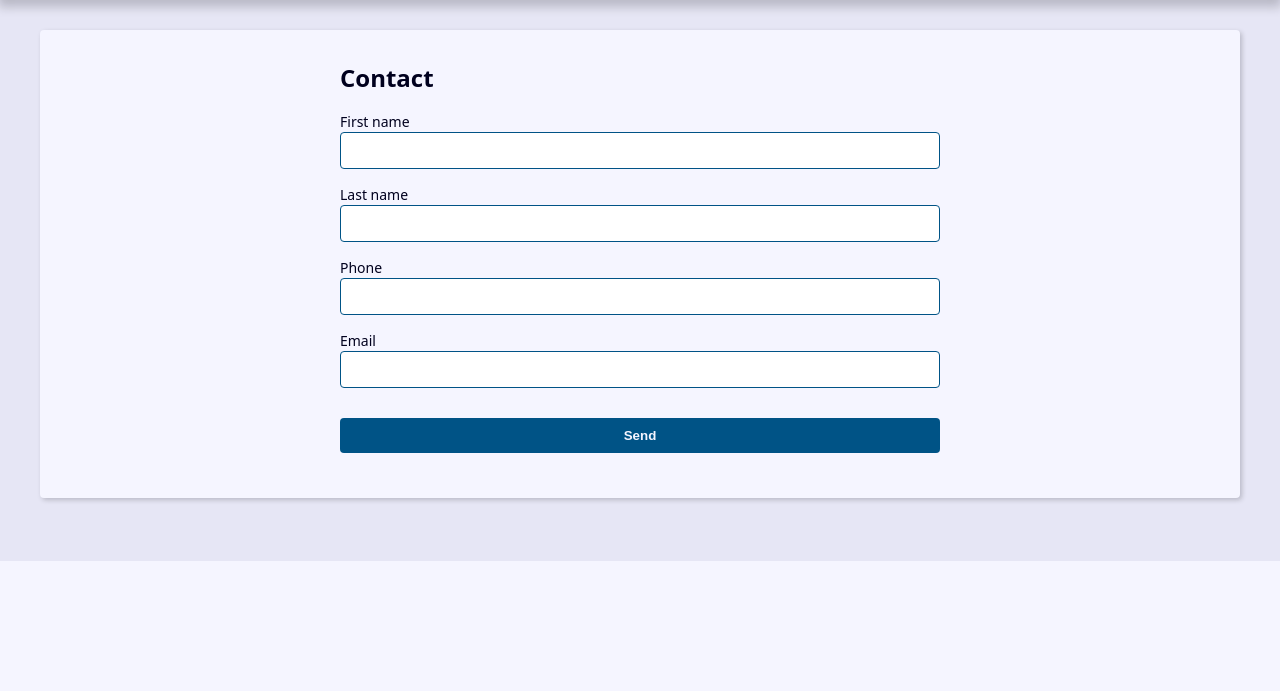
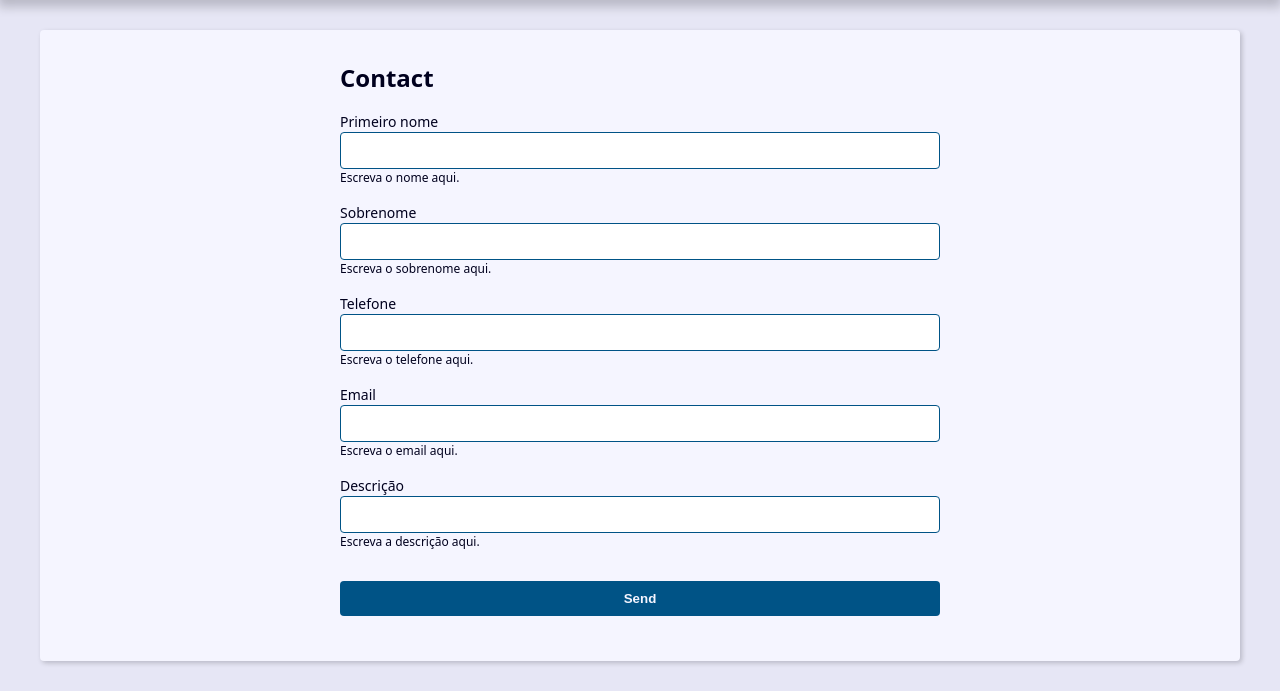
Before and after one commit to luanmoraes123/agenda-django, a Django app: page /contact/create/ in a window 1280 px wide. Shown: the part 239-930 px from the top of the page. Before the commit the page ends 800 px from the top, so only its background shows below. Run offline with Django 5.2, Linux system fonts and the light colour scheme.

Commit message:
melhorando formulario

```diff
--- /dev/null
+++ b/contact/forms.py
@@ -0,0 +1,35 @@
+from .models import Contact
+from django import forms
+
+
+class ContactForm(forms.ModelForm):
+    first_name = forms.CharField(
+        label="Primeiro nome",
+        help_text="Escreva o nome aqui."
+    )
+    last_name = forms.CharField(
+        label="Sobrenome",
+        help_text="Escreva o sobrenome aqui."
+    )
+    phone = forms.CharField(
+        label="Telefone",
+        help_text="Escreva o telefone aqui."
+    )
+    description = forms.CharField(
+        label="Descrição",
+        help_text="Escreva a descrição aqui."
+    )
+    email = forms.CharField(
+        label="Email",
+        help_text="Escreva o email aqui."
+    )
+
+    class Meta:
+        model = Contact
+        fields = (
+            'first_name',
+            'last_name',
+            'phone',
+            'email',
+            'description'
+        )
--- a/contact/templates/contact/create.html
+++ b/contact/templates/contact/create.html
@@ -16,6 +16,11 @@
           <div class="form-group">
             <label for="{{ field.id_for_label }}">{{ field.label }}</label>
             {{ field }}
+            {{ field.errors }}
+            {% if field.help_text %}
+              <p class="help-text">{{ field.help_text }}</p>
+            {% endif %}
+
         </div>
         {% endfor %}
 
--- a/contact/views/contact_forms.py
+++ b/contact/views/contact_forms.py
@@ -1,19 +1,6 @@
-from django.shortcuts import render, get_object_or_404, redirect
-from django.core.paginator import Paginator
-from django.db.models import Q
-from contact.models import Contact
-from django import forms
+from django.shortcuts import render
 
-
-class ContactForm(forms.ModelForm):
-    class Meta:
-        model = Contact
-        fields = (
-            'first_name',
-            'last_name',
-            'phone',
-            'email'
-        )
+from ..forms import ContactForm
 
 
 def create(request):
```
